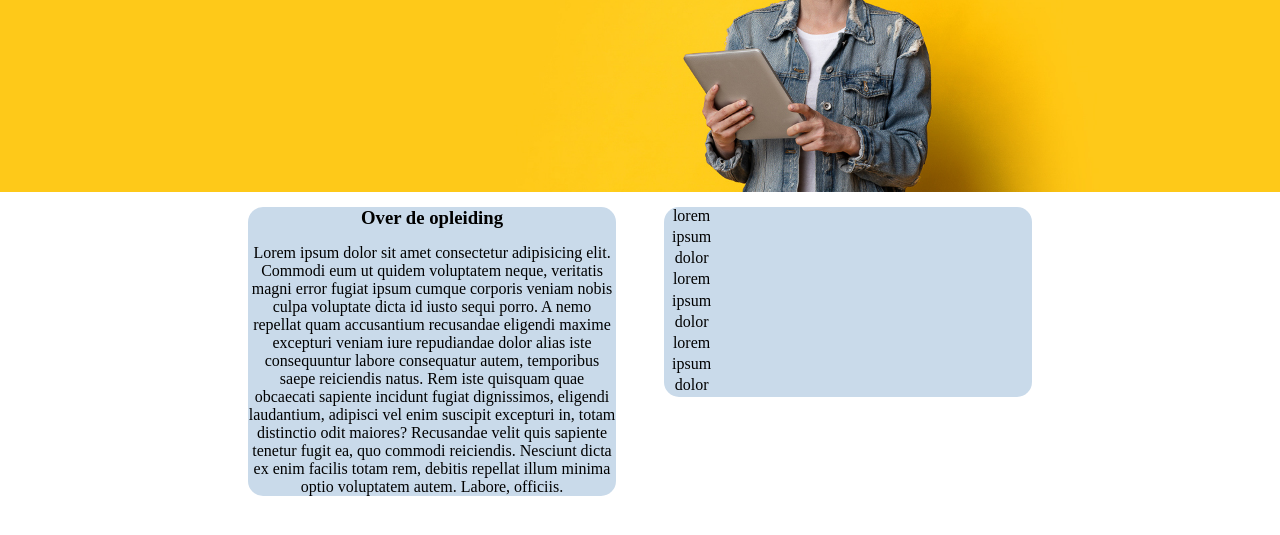
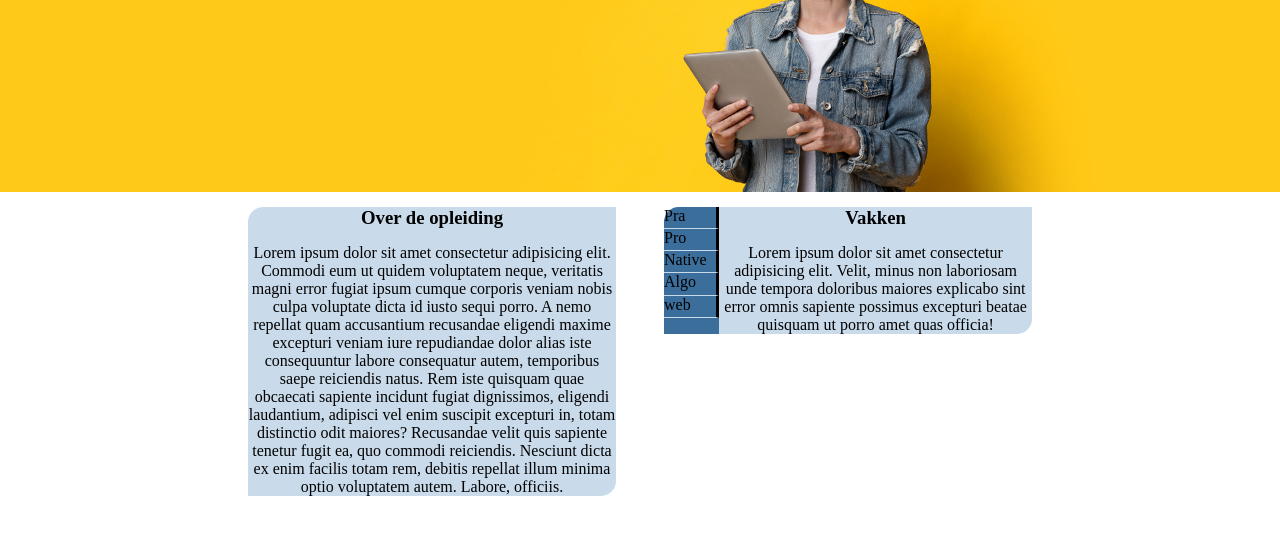
Before and after one commit to Roetjan/CurioFlyer, a plain HTML site: page index.html in a window 1280 px wide. Shown: the part 131-666 px from the top of the page. Drawn offline with Linux system fonts and the light colour scheme.

Commit message:
List toegevoegd naast vakken

```diff
--- a/index.html
+++ b/index.html
@@ -27,20 +27,19 @@
                 </div>
                 <div class="Block">
                     <div class="Subjects">
-                    <div class="subjects-list">
-                        <ul>
-                            <li>lorem</li>
-                            <li>ipsum</li>
-                            <li>dolor</li>
-                            <li>lorem</li>
-                            <li>ipsum</li>
-                            <li>dolor</li>
-                            <li>lorem</li>
-                            <li>ipsum</li>
-                            <li>dolor</li>
-                        </ul>
-                    </div>
-                    <div class="subjectsExpl"></div>
+                        <div class="subjects-list">
+                            <ul>
+                                <li>Pra</li>
+                                <li>Pro</li>
+                                <li>Native</li>
+                                <li>Algo</li>
+                                <li>web</li>
+                            </ul>
+                        </div>
+                        <div class="subjectsExpl">
+                            <h3>Vakken</h3>
+                            <p>Lorem ipsum dolor sit amet consectetur adipisicing elit. Velit, minus non laboriosam unde tempora doloribus maiores explicabo sint error omnis sapiente possimus excepturi beatae quisquam ut porro amet quas officia!</p>
+                        </div>
                     </div>
                 </div>
             </div>
--- a/style.css
+++ b/style.css
@@ -37,7 +37,7 @@ width: 50%;
 .Block{
     background-color: #C9DAEA;
     text-align: center;
-    border-radius: 15px;
+    border-radius: 15px 0 15px 0;
     margin: 1.5rem;
     margin-top: 15px;
     width: 50%;
@@ -47,6 +47,9 @@ width: 50%;
 .blockCollection{
     display: flex;
 
+}
+.Subjects{
+    display: flex;
 }
 
 .Block p{
@@ -59,8 +62,22 @@ width: 50%;
 
 .subjects-list li{
     padding-bottom: 0.2rem;
+    border-bottom: 1px #C9DAEA solid;
+    border-right: 3px black solid;
+    padding-right: 2rem;
 }
 
 .subjects-list{
     width: 15%;
+    background-color: #3c6e9c;
+    border-radius: 15px 0 0 0
 }
+
+.subject-title{
+    font-size: 30px;
+    font-weight: bolder;
+}
+
+.subjects-list li:hover{
+    background-color: black;
+}
```
